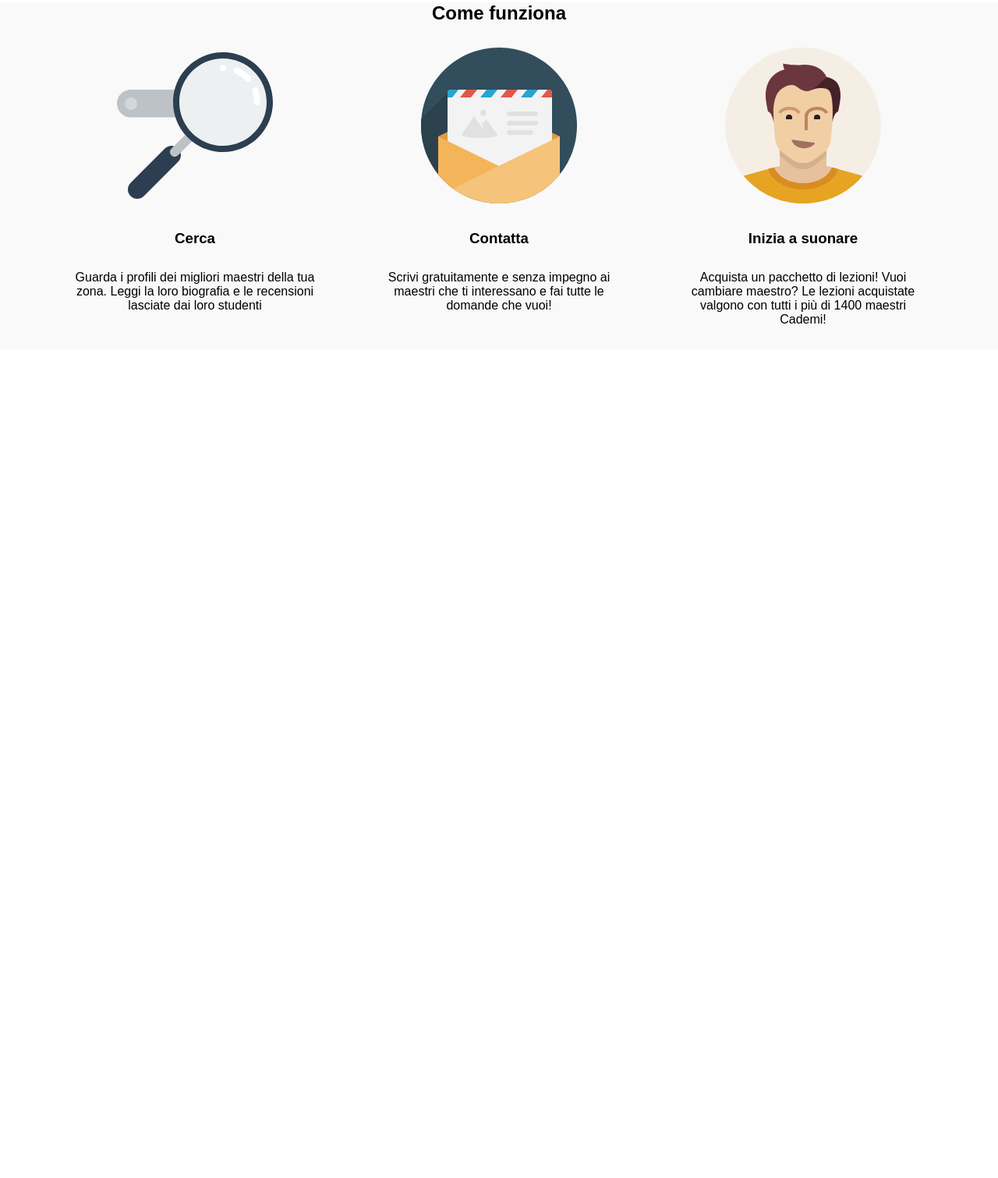
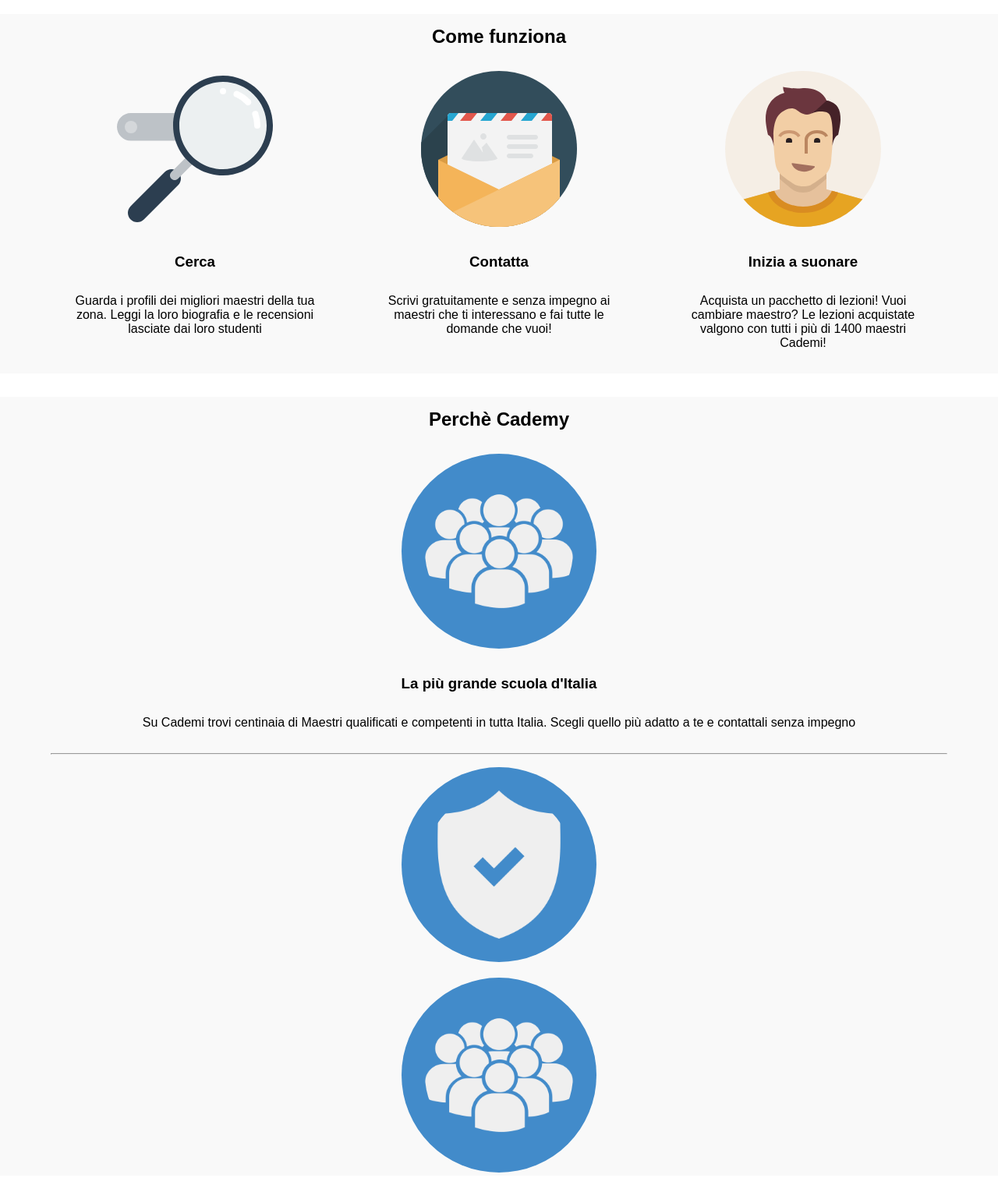
Before and after one commit to PietroMarrazzo/html-css-resp-wannabe-12bool, a plain HTML site: page index.html in a window 1280 px wide. Shown: the part 501-2012 px from the top of the page at 78% size. Before the commit the page ends 966 px from the top, so only its background shows below. Drawn offline with Linux system fonts and the light colour scheme.

Commit message:
footer wip

```diff
--- a/css/styles.css
+++ b/css/styles.css
@@ -6,20 +6,37 @@
   font-family: sans-serif;
 }
 
+/* clearfix */
 .container::after {
   content: "";
   display: table;
   clear: both;
 }
 
-.no-float {
-  float: none;
-}
 
+/* backgrounds */
 .bg-gray {
   width: 100%;
   background-color: #f9f9f9;
 }
+
+/* immagini */
+img {
+   height: 200px;
+ }
+
+.blue {
+  background-color: #428bca;
+  border-radius: 50%;
+  padding: 30px;
+  height: 250px;
+}
+
+/* float */
+ #header > .left {
+   width: 50%;
+   float: left;
+ }
 
 /* TYPING */
 h1,
@@ -30,20 +47,14 @@ p {
   margin: 30px;
 }
 
+h2 {
+  padding-top: 15px;
+}
 
 /* box demo */
-.box {
+/* .box {
   text-align: center;
   background-color: #00af9c;
   padding: 10px;
   border: 1px solid rgba(0, 0, 0, 0.1);
-}
-
-img {
-   height: 200px;
- }
-
-#header > .left {
-  width: 50%;
-  float: left;
-}
+} */
--- a/index.html
+++ b/index.html
@@ -6,13 +6,13 @@
     <link rel="stylesheet" href="./css/framework-12col.css">
     <link rel="stylesheet" href="./css/styles.css">
 
-    <title>Boolean aCademy</title>
+    <title>Boolean Cademy</title>
   </head>
 
   <body>
     <header>
       <div class="container">
-        <div class="col-xs-12 no-float">
+        <div class="col-xs-12">
           <h2>Lezioni dove vuoi tu
           </h2>
         </div>
@@ -37,6 +37,9 @@
           </div>
         </div>
       </div>
+    </header>
+
+    <main>
       <div class="bg-gray">
         <div class="container">
           <h2>Come funziona
@@ -64,7 +67,35 @@
           </div>
         </div>
       </div>
-    </header>
+    </main>
+
+    <footer>
+      <div class="bg-gray">
+        <h2>Perchè Cademy
+        </h2>
+        <div class="container">
+          <div class="col-xs-12 col-md-12">
+            <img class="blue" src="./img/icon/profile.png" alt="">
+            <h3>La più grande scuola d'Italia
+            </h3>
+            <p>Su Cademi trovi centinaia di Maestri qualificati e competenti in tutta Italia. Scegli quello più adatto a te e contattali senza impegno
+            </p>
+            <hr>
+          </div>
+        </div>
+        <div class="container">
+          <div class="col-xs-12 col-md-12">
+            <img class="blue" src="./img/icon/secure.png" alt="">
+          </div>
+        </div>
+        <div class="container">
+          <div class="col-xs-12 col-md-12">
+            <img class="blue" src="./img/icon/profile.png" alt="">
+          </div>
+        </div>
+
+      </div>
+    </footer>
 
 
   </body>
```
